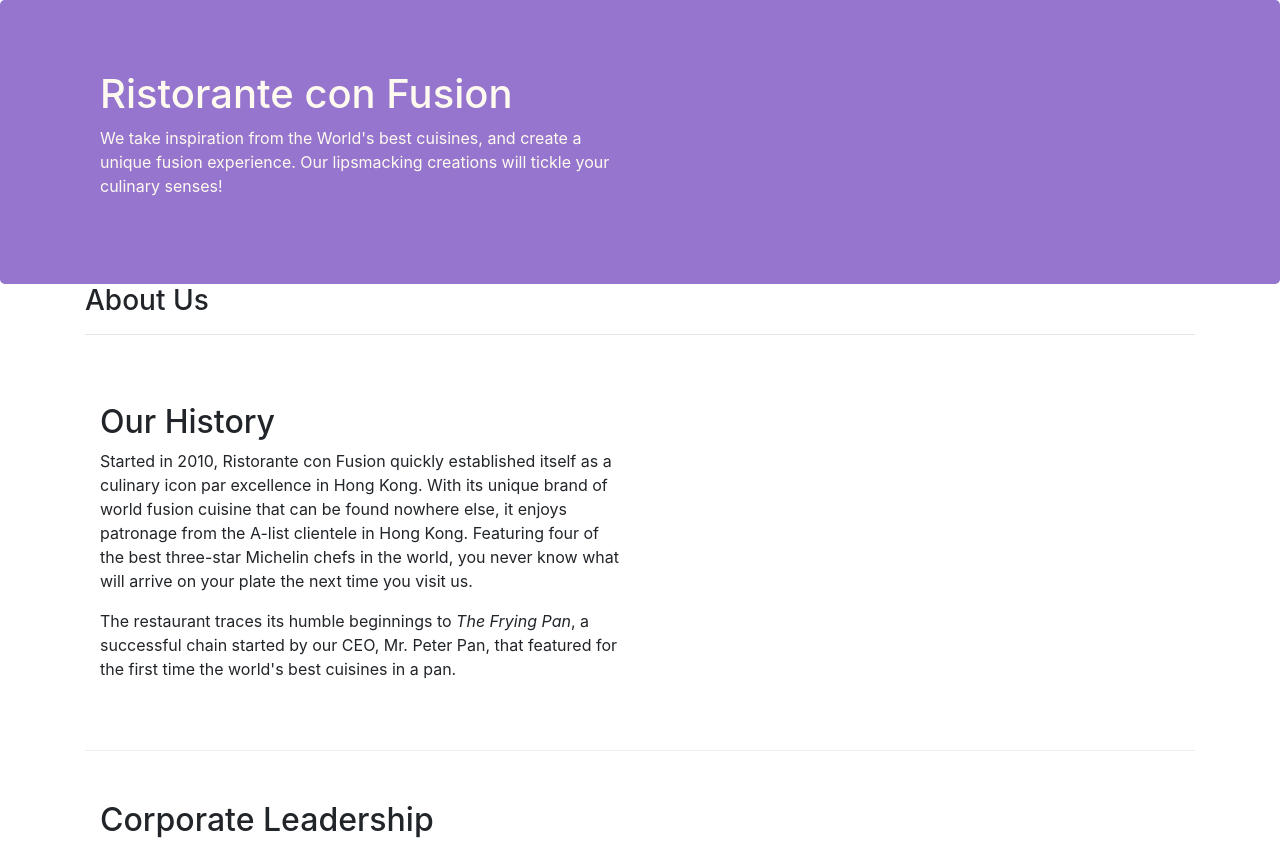
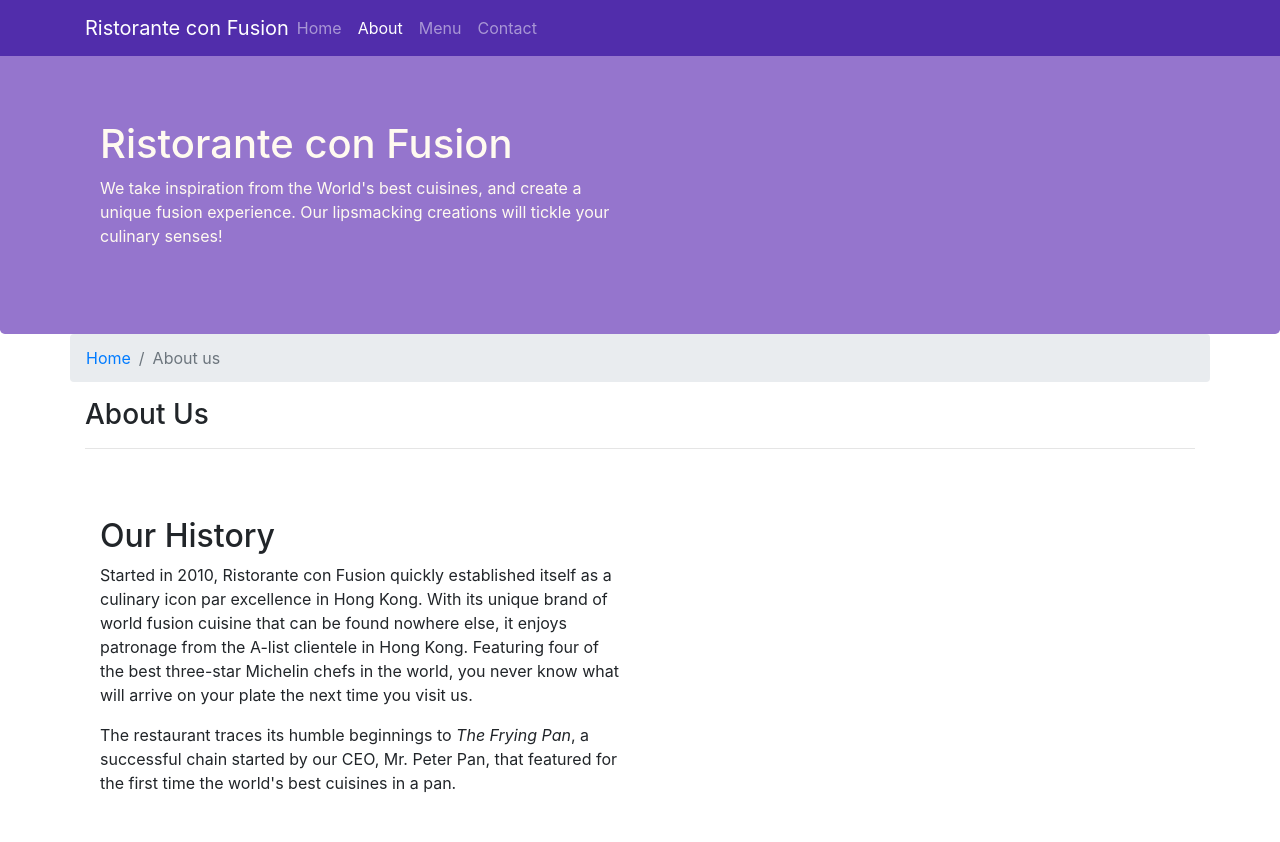
Before and after one commit to shubham-1903/bootstrap-4, a website: page aboutus.html in a window 1280 px wide. Shown: the top 842 px of the page. Drawn offline with nearby package versions, Linux system fonts and the light colour scheme.

Commit message:
navbar and breadcrumb

```diff
--- a/aboutus.html
+++ b/aboutus.html
@@ -16,7 +16,33 @@
 		<link rel="stylesheet" href="style.css" />
 		<title>Ristorante Con Fusion: About Us</title>
 	</head>
-
+	<nav class="navbar navbar-dark navbar-expand-sm fixed-top">
+		<div class="container">
+			<button
+				class="navbar-toggler"
+				type="button"
+				data-toggle="collapse"
+				data-target="#Navbar"
+			>
+				<span class="navbar-toggler-icon"></span>
+			</button>
+			<a class="navbar-brand mr-auto" href="./index.html"
+				>Ristorante con Fusion</a
+			>
+			<div class="collapse navbar-collapse" id="Navbar">
+				<ul class="navbar-nav mr-auto">
+					<li class="nav-item">
+						<a class="nav-link" href="./index.html">Home</a>
+					</li>
+					<li class="nav-item active">
+						<a class="nav-link" href="#">About</a>
+					</li>
+					<li class="nav-item"><a class="nav-link" href="#">Menu</a></li>
+					<li class="nav-item"><a class="nav-link" href="#">Contact</a></li>
+				</ul>
+			</div>
+		</div>
+	</nav>
 	<body>
 		<header class="jumbotron">
 			<div class="container">
@@ -36,6 +62,10 @@
 
 		<div class="container">
 			<div class="row">
+				<ol class="col-12 breadcrumb">
+					<li class="breadcrumb-item"><a href="./index.html">Home</a></li>
+					<li class=" breadcrumb-item active">About us</li>
+				</ol>
 				<div class="col-12">
 					<h3>About Us</h3>
 					<hr />
@@ -59,7 +89,6 @@
 						Peter Pan, that featured for the first time the world's best
 						cuisines in a pan.
 					</p>
-
 				</div>
 				<div class="col-12 col-sm"></div>
 			</div>
@@ -119,7 +148,7 @@
 					<div class="col-4 offset-1 col-sm-2">
 						<h5>Links</h5>
 						<ul class="list-unstyled">
-							<li><a href="#">Home</a></li>
+							<li><a href="./index.html">Home</a></li>
 							<li><a href="#">About</a></li>
 							<li><a href="#">Menu</a></li>
 							<li><a href="#">Contact</a></li>
--- a/style.css
+++ b/style.css
@@ -28,3 +28,12 @@
     margin: 0px;
     color: #0f0f0f;
 }
+
+body{
+    padding: 50px 0px 0px 0px;
+    z-index: 0;
+}
+
+.navbar-dark{
+    background: #512dab;
+}
```
Also changed, not shown: index.html (+30 -4 lines).
